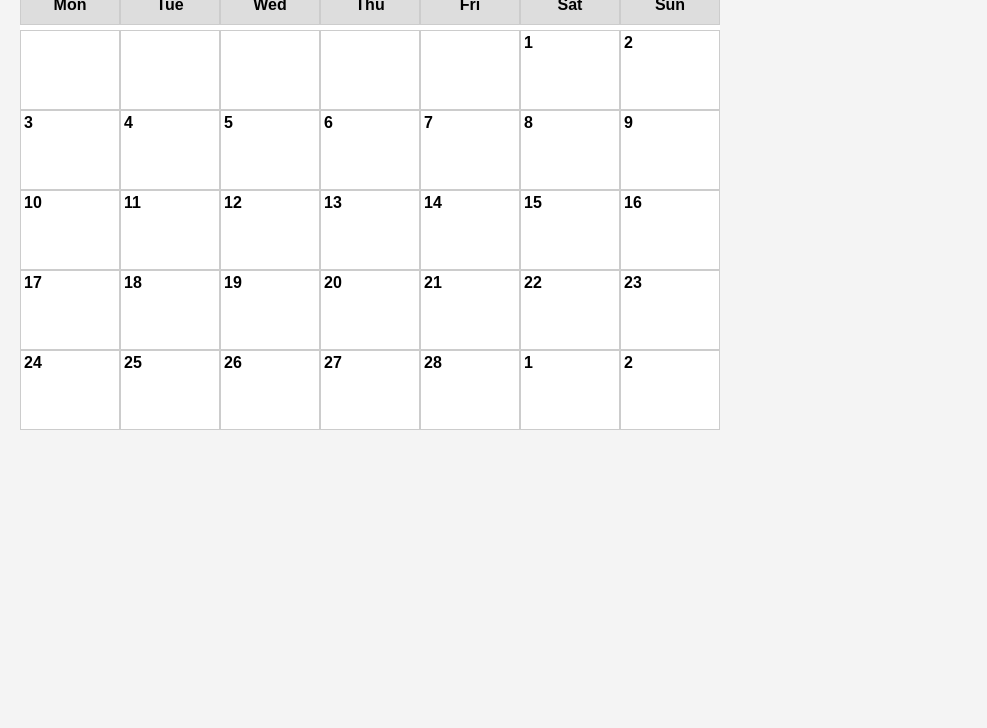
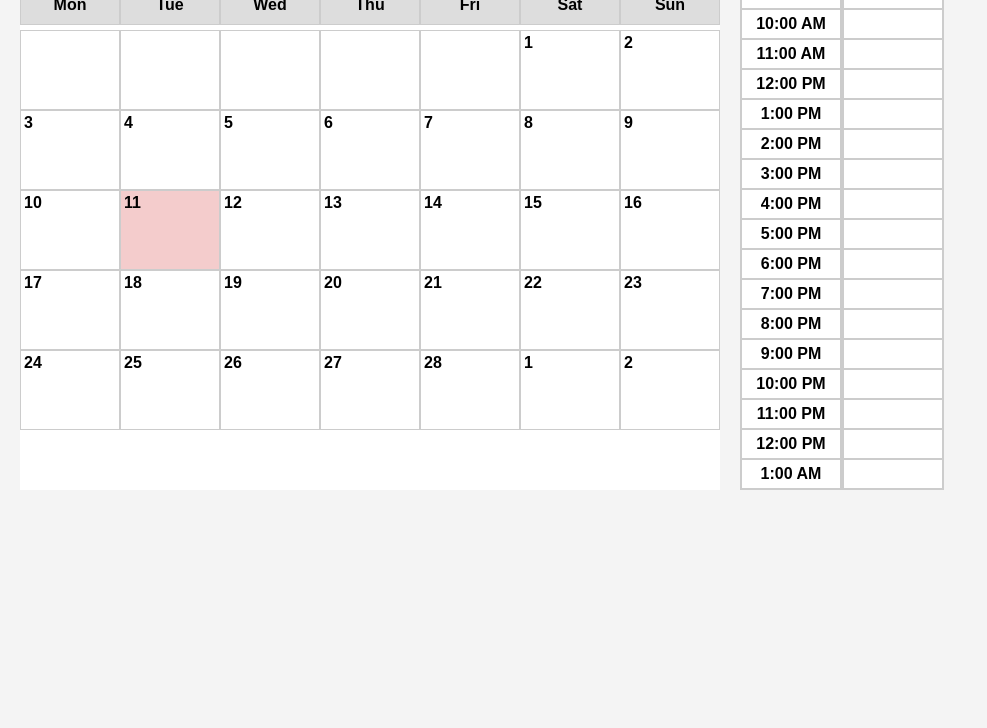
Before and after one commit to Chapman-98/Schedule_Website, a plain HTML site: page index.html in a window 1280 px wide. Shown: the part 72-800 px from the top of the page, without its empty margins (0-987 px from the left). Drawn offline with Linux system fonts and the light colour scheme.

Commit message:
Started working on day schedule

```diff
--- a/index.html
+++ b/index.html
@@ -22,6 +22,50 @@
     </div>
     <div id="calendar"></div>
   </div>
+
+  <div class="schedule-container">
+    <div class="time-slots">
+      <div>8:00 AM</div>
+      <div>9:00 AM</div>
+      <div>10:00 AM</div>
+      <div>11:00 AM</div>
+      <div>12:00 PM</div>
+      <div>1:00 PM</div>
+      <div>2:00 PM</div>
+      <div>3:00 PM</div>
+      <div>4:00 PM</div>
+      <div>5:00 PM</div>
+      <div>6:00 PM</div>
+      <div>7:00 PM</div>
+      <div>8:00 PM</div>
+      <div>9:00 PM</div>
+      <div>10:00 PM</div>
+      <div>11:00 PM</div>
+      <div>12:00 PM</div>
+      <div>1:00 AM</div>
+    </div>
+    <div class="activities">
+      <div></div>
+      <div></div>
+      <div></div>
+      <div></div>
+      <div></div>
+      <div></div>
+      <div></div>
+      <div></div>
+      <div></div>
+      <div></div>
+      <div></div>
+      <div></div>
+      <div></div>
+      <div></div>
+      <div></div>
+      <div></div>
+      <div></div>
+      <div></div>
+    </div>
+    <div id="schedule"></div>
+  </div>
   <script src="script.js"></script>
 </body>
 </html>
--- a/script.js
+++ b/script.js
@@ -5,6 +5,8 @@ document.addEventListener('DOMContentLoaded', () =>
     const today = new Date();
     const currentMonth = today.getMonth();  // 0 = January, ..., 11 = December
     const currentYear = today.getFullYear();
+
+    //Add a drag that will show the time as well so like going down it will show the time even if it is not on the side.
 
     // Get the first day of the month (0 = Sunday, 6 = Saturday)
     let firstDayOfMonth = new Date(currentYear, currentMonth, 1).getDay();
@@ -14,7 +16,6 @@ document.addEventListener('DOMContentLoaded', () =>
     {
         firstDayOfMonth = 6;
     }
-
 
 
     // Get the number of days in the month
@@ -45,6 +46,17 @@ document.addEventListener('DOMContentLoaded', () =>
             else
             {
                 dayNumber = i - firstDayOfMonth - daysInMonth + 1;
+            }
+
+            /*
+                Easy way would to have a CSV file and keep using it and saving with it.
+                More efficient would be to save month at creation and simply keep reloading it
+            */
+
+            // Set the background for todays date.
+            if(dayNumber == today.getDate())
+            {
+                dayCell.style.backgroundColor = "#f4cccc";
             }
 
             dayCell.dataset.day = dayNumber;
@@ -97,7 +109,7 @@ document.addEventListener('DOMContentLoaded', () =>
                         switch (selectedChoice)
                         {
                             case "1":
-                                color = "#ea9999";
+                                color = "#e0666";
                                 break;
                             case "2":
                                 color = "#6fa8dc";
@@ -133,4 +145,27 @@ document.addEventListener('DOMContentLoaded', () =>
         }
         calendar.appendChild(dayCell);
     }
+
+    const activitiesContainerGrid = document.getElementsByClassName("activities");
+
+    const activitiesContainer = activitiesContainerGrid[0];
+    let selectionBox = null;
+    let startX, startY;
+    let isDragging = false;
+
+    activitiesContainer.addEventListener("mousedown", (e) =>
+    {
+        isDragging = true;
+
+        console.log("Mouse Down Detected Inside .activities", e.clientX, e.clientY);
+
+
+
+        // Create the selection div dynamically
+        selectionBox = document.createElement("div");
+        selectionBox.classList.add("selection-overlay");
+        selectionBox.style.left = e.clientX;
+        selectionBox.style.top = e.clientY
+        activitiesContainer.appendChild(selectionBox);
+    });
 });
--- a/styles.css
+++ b/styles.css
@@ -10,6 +10,7 @@
 /* Overall page style */
 body
 {
+    display: flex;
     font-family: Arial, sans-serif;
     padding: 20px;
     background-color: #f4f4f4;
@@ -24,6 +25,7 @@ h1
 /* Container for the entire calendar */
 .calendar-container
 {
+    flex: 1;
     position: relative;
     max-width: 700px;
     padding: 0px;
@@ -83,3 +85,60 @@ h1
 {
     font-size: 0.9em;
 }
+
+.schedule-container
+{
+    position: relative;
+    display: grid;
+    grid-template-columns: repeat(2,1fr);
+    background: white;
+    vertical-align: middle;
+    margin-left: 20px;
+    max-height: 550px;
+}
+
+.time-slots
+{
+    text-align: center;
+    font-weight: bold;
+    border: 1px solid #ccc;
+    display: grid;
+    grid-template-columns: 100px;
+}
+
+/* Div is used so that each individual box has a border */
+.time-slots div
+{
+    border: 1px solid #ccc;
+    line-height: 28px;
+}
+
+.activities
+{
+    text-align: center;
+    font-weight: bold;
+    border: 1px solid #ccc;
+    display: grid;
+    grid-template-columns: 100px;
+    cursor: pointer;
+}
+
+.activities div
+{
+    border: 1px solid #ccc;
+    text-align: center;
+    min-height: 30px;
+}
+
+/* Use JS to create a new div inside schedule container. Have a click and drag option and then choose your course after you are done. And then ask what the assignment is.*/
+
+.selection-overlay
+{
+    position: absolute;
+    width: 100px;
+    offset-position: "middle";
+    background-color:rgba(0, 0, 0, 0.85);
+    color:white;
+    cursor: move;
+    resize: vertical;
+}
```
